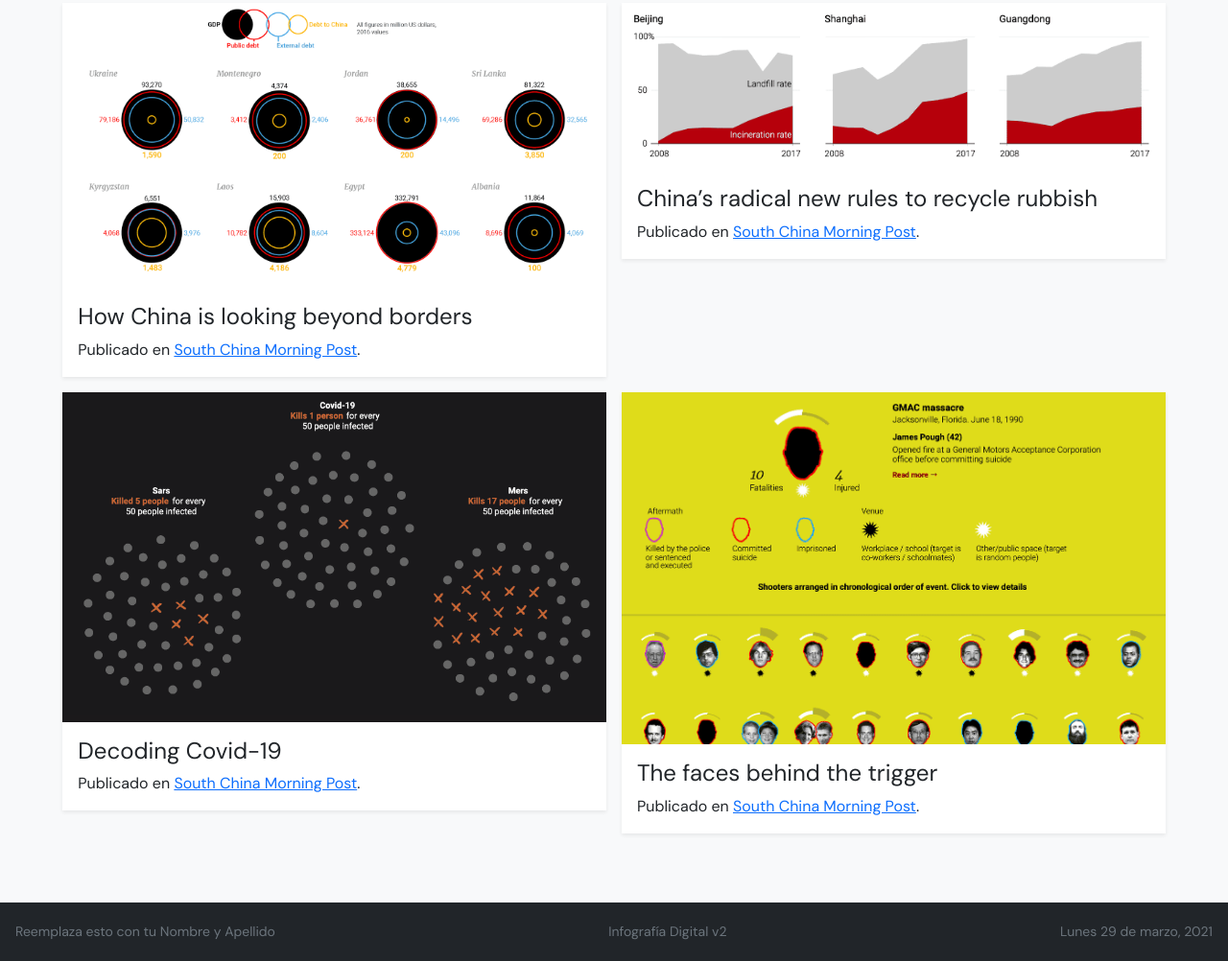
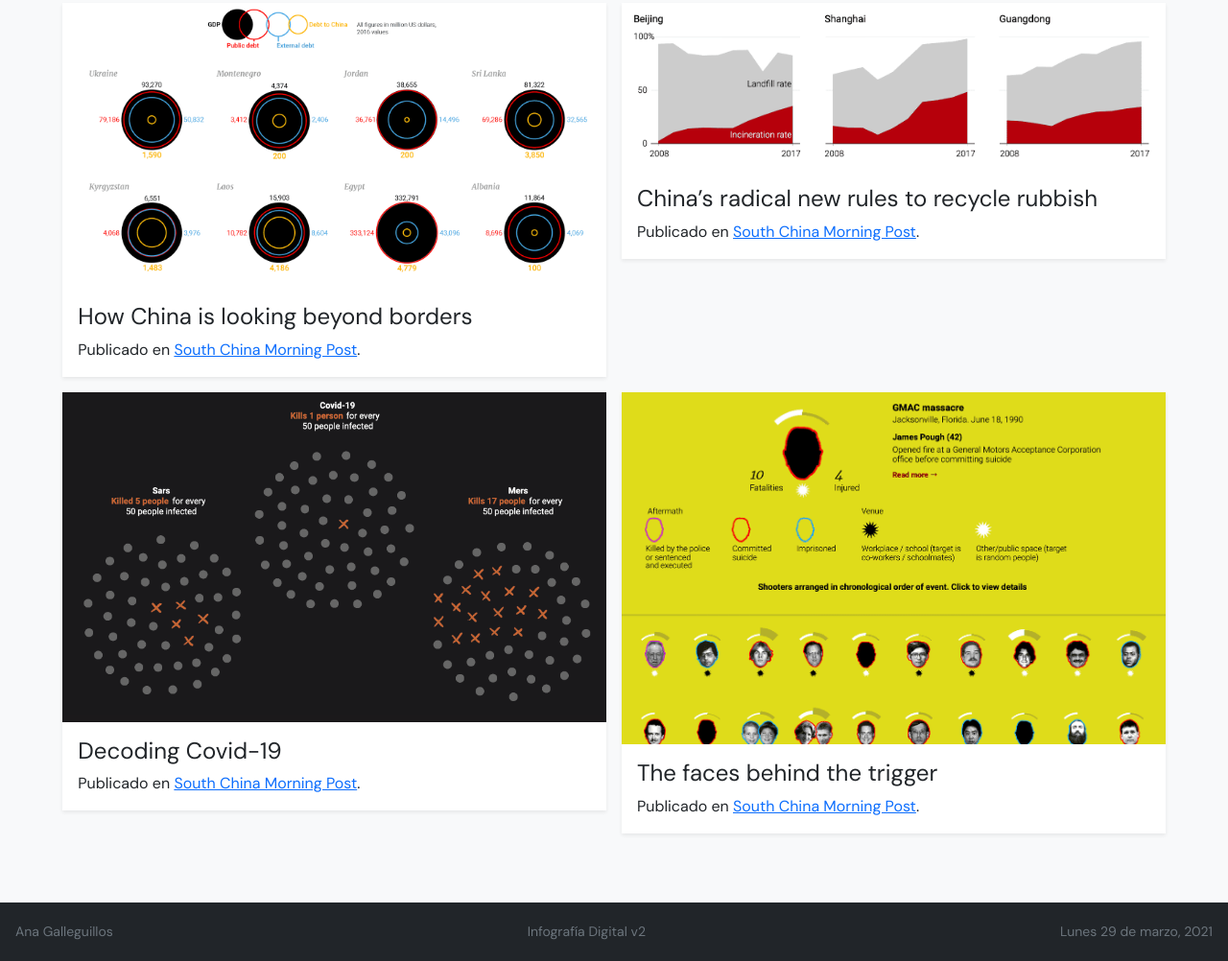
Before and after one commit to anagalleguillos/Clase-03, a plain HTML site: page index.html in a window 1280 px wide. Shown: the part 1861-2863 px from the top of the page at 96% size. Drawn offline with nearby package versions, Linux system fonts and the light colour scheme.

Commit message:
git en el footer

```diff
--- a/index.html
+++ b/index.html
@@ -137,7 +137,7 @@
                 <div class="col-12">
                     <p class="d-flex justify-content-between small p-1 m-0">
                         <!--reemplaza el # que sigue con la URL de tu cuenta en GitHub-->
-                        <a href="#">Reemplaza esto con tu Nombre y Apellido</a>
+                        <a href="https://github.com/anagalleguillos">Ana Galleguillos</a>
                         <a href="https://github.com/profesorfaco/dno075-2021-1/">Infografía Digital v2</a>
                         <a href="https://github.com/profesorfaco/dno075-2021-1/tree/main/clase-03" class="d-none d-lg-inline">Lunes 29 de marzo, 2021</a>
                     </p>
```
